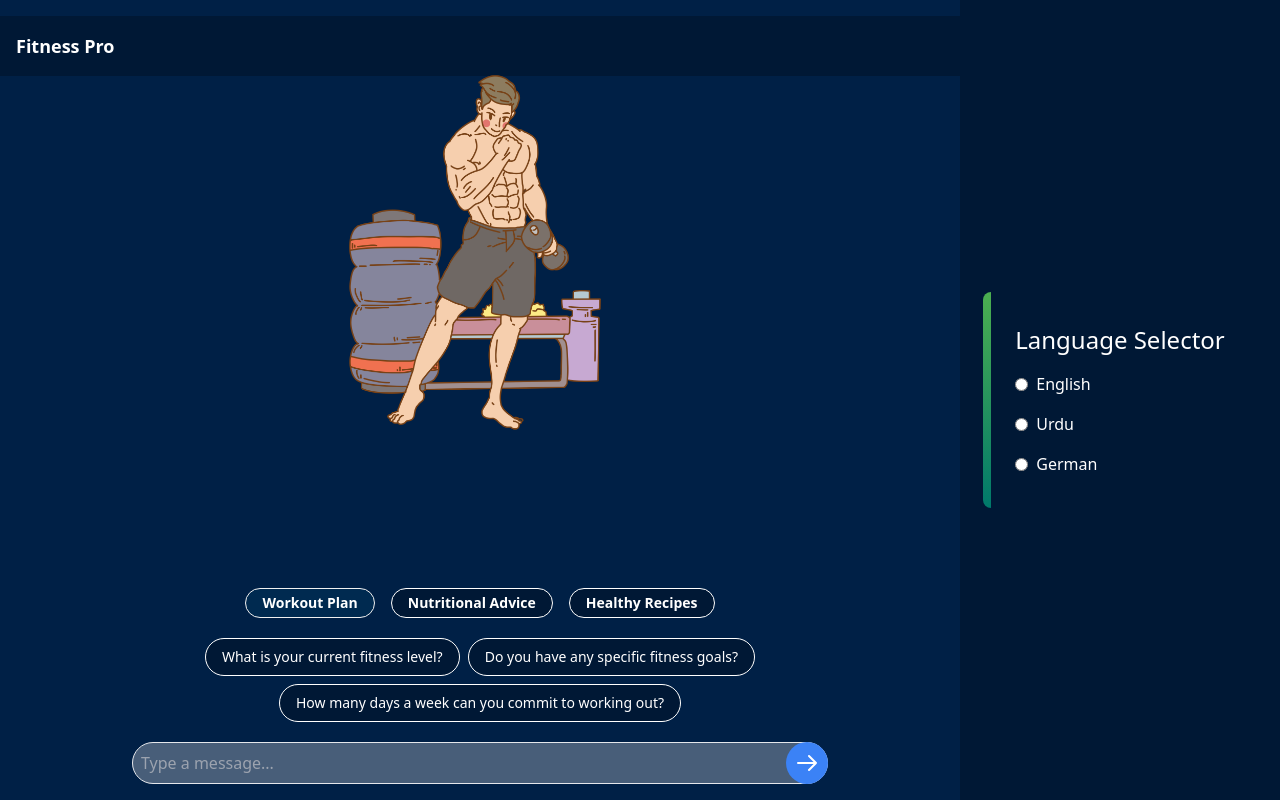
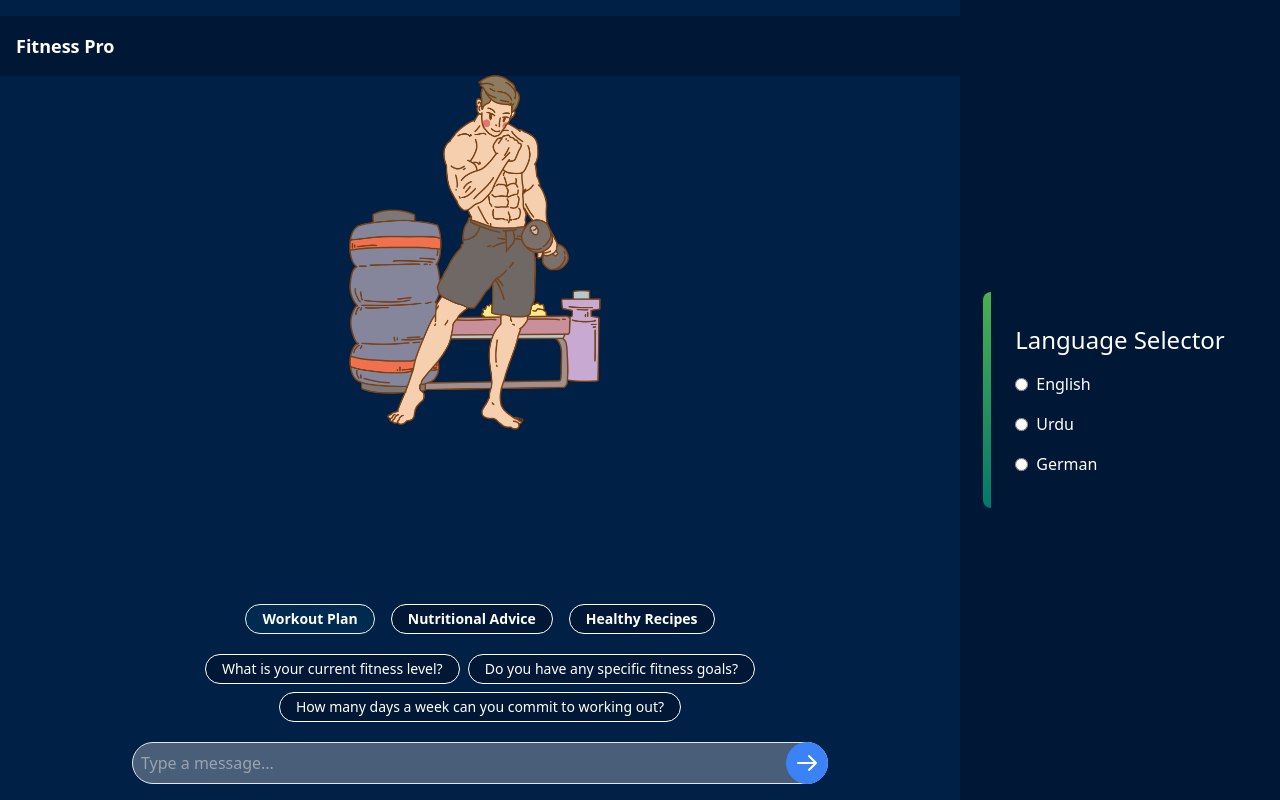
Before and after one commit to syedfarhadhaider5/fitneess-chatbot-frontend, a Next.js app: page /components/Chatbox_index in a window 1280 px wide. Both pictures are taken after a click on the button "Workout Plan". Built offline with nearby package versions, Linux system fonts and the light colour scheme.

Commit message:
Fix: css issue

```diff
--- a/pages/components/Chatbox_index.tsx
+++ b/pages/components/Chatbox_index.tsx
@@ -230,7 +230,7 @@ export default function ChatboxIndex() {
                                                 <button
                                                     key={index}
                                                     onClick={() => handleQuestionClick(question)}
-                                                    className="rounded-full py-1 px-4 text-sm bg-[#001835] text-[#FFFFFF] py-2 px-4 m-1 rounded border border-white hover:bg-[#002a50] hover:border-[#f0f0f0]"
+                                                    className="rounded-full py-1 px-4 text-sm bg-[#001835] text-[#FFFFFF]  m-1 rounded border border-white hover:bg-[#002a50] hover:border-[#f0f0f0]"
                                                 >
                                                     {question}
                                                 </button>
```
